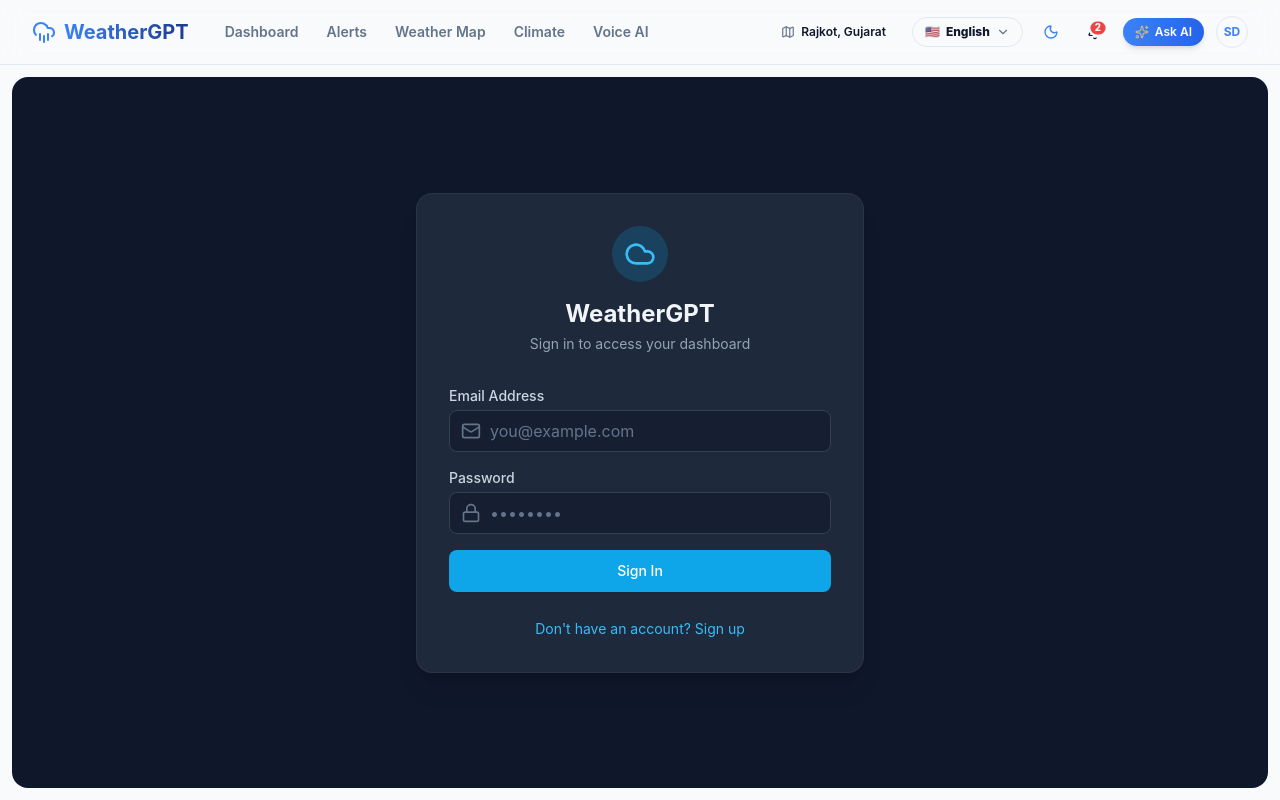
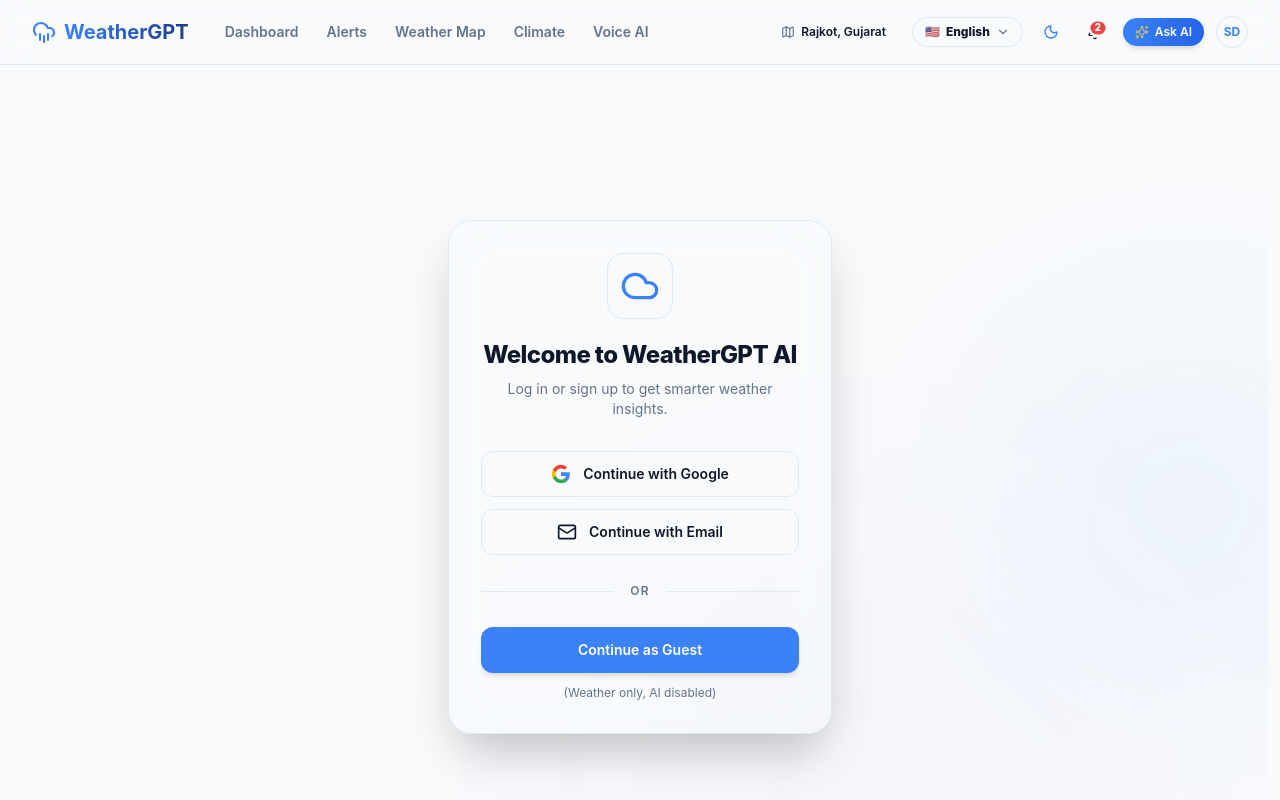
Before and after one commit to sharaddetroja/WeatherGPT-, a React (Vite) app: page /chat in a window 1280 px wide. Built offline with nearby package versions, Linux system fonts and the light colour scheme; a web font is replaced by a local one.

Commit message:
feat: upgrade auth UI to premium ChatGPT style

```diff
--- a/src/pages/AuthPage.tsx
+++ b/src/pages/AuthPage.tsx
@@ -1,16 +1,32 @@
 import React, { useState } from 'react';
 import { useUserProfile } from '../hooks/useUserProfile';
-import { Cloud, Lock, Mail, User, Loader2 } from 'lucide-react';
+import { useNavigate } from 'react-router-dom';
+import { Cloud, Lock, Mail, User, Loader2, ArrowLeft } from 'lucide-react';
+import { motion, AnimatePresence } from 'motion/react';
 import emailjs from '@emailjs/browser';
 
 const AuthPage = () => {
   const [isLogin, setIsLogin] = useState(true);
+  const [showEmailForm, setShowEmailForm] = useState(false);
   const { login, signup } = useUserProfile();
+  const navigate = useNavigate();
 
   const [name, setName] = useState('');
   const [email, setEmail] = useState('');
   const [password, setPassword] = useState('');
   const [isLoading, setIsLoading] = useState(false);
+
+  const handleMockOauth = () => {
+    setIsLoading(true);
+    setTimeout(() => {
+      login();
+      setIsLoading(false);
+    }, 1200);
+  };
+
+  const handleGuest = () => {
+    navigate('/');
+  };
 
   const handleSubmit = async (e: React.FormEvent) => {
     e.preventDefault();
@@ -18,20 +34,14 @@ const AuthPage = () => {
 
     try {
       if (isLogin) {
-        // Here you could also send a login notification email if desired
-        // For now we just login
         login();
       } else {
         if (name && email && password) {
-          // Implement EmailJS for Signup
-          // Replace these strings with your actual EmailJS IDs
           const serviceID = 'YOUR_SERVICE_ID';
           const templateID = 'YOUR_TEMPLATE_ID';
           const publicKey = 'YOUR_PUBLIC_KEY';
 
           try {
-            // Note: If you don't have these set up yet, this will fail.
-            // Comment this out or replace with actual keys to make it work.
             if (serviceID !== 'YOUR_SERVICE_ID') {
               await emailjs.send(
                 serviceID,
@@ -43,11 +53,9 @@ const AuthPage = () => {
                 },
                 publicKey
               );
-            } else {
-              console.log('EmailJS not configured with actual keys. Skipping email send.');
             }
           } catch (error) {
-            console.error('Error sending email via EmailJS:', error);
+            console.error('Error sending email:', error);
           }
 
           signup();
@@ -59,33 +67,111 @@ const AuthPage = () => {
   };
 
   return (
-    <div className="h-full w-full bg-slate-900 text-slate-100 flex items-center justify-center p-4 rounded-2xl">
-      <div className="max-w-md w-full bg-slate-800 rounded-2xl shadow-xl overflow-hidden border border-slate-700/50">
-        <div className="p-8">
+    <div className="h-full w-full min-h-[100dvh] flex items-center justify-center p-4 relative overflow-hidden bg-background text-foreground">
+      {/* Animated Weather Background */}
+      <div className="absolute inset-0 z-0 overflow-hidden pointer-events-none opacity-50 dark:opacity-30">
+        <div className="absolute -top-40 -left-40 w-96 h-96 bg-primary/20 rounded-full blur-[100px] animate-pulse" />
+        <div className="absolute top-1/3 -right-20 w-80 h-80 bg-blue-500/20 rounded-full blur-[120px] animate-pulse" style={{ animationDelay: '2s' }} />
+        <div className="absolute -bottom-40 left-1/2 w-[30rem] h-[30rem] bg-indigo-500/10 rounded-full blur-[150px] animate-pulse" style={{ animationDelay: '4s' }} />
+      </div>
+
+      <motion.div
+        initial={{ opacity: 0, y: 20 }}
+        animate={{ opacity: 1, y: 0 }}
+        transition={{ duration: 0.6, ease: [0.22, 1, 0.36, 1] }}
+        className="max-w-sm w-full z-10"
+      >
+        <div className="bg-card/70 backdrop-blur-xl rounded-3xl shadow-2xl overflow-hidden border border-border/50 p-8">
           <div className="flex flex-col items-center justify-center mb-8">
-            <div className="bg-sky-500/20 p-3 rounded-full mb-4">
-              <Cloud className="w-8 h-8 text-sky-400" />
-            </div>
-            <h1 className="text-2xl font-bold text-center">WeatherGPT</h1>
-            <p className="text-slate-400 text-sm mt-1 text-center">
-              {isLogin ? 'Sign in to access your dashboard' : 'Create an account to get started'}
+            <motion.div
+              initial={{ scale: 0.8 }}
+              animate={{ scale: 1 }}
+              transition={{ type: 'spring', bounce: 0.5 }}
+              className="bg-primary/10 p-3 rounded-2xl mb-5 border border-primary/20"
+            >
+              <Cloud className="w-10 h-10 text-primary" />
+            </motion.div>
+            <h1 className="text-2xl font-extrabold text-center tracking-tight">Welcome to WeatherGPT AI</h1>
+            <p className="text-muted-foreground text-sm mt-2 text-center">
+              Log in or sign up to get smarter weather insights.
             </p>
           </div>
+
+          <AnimatePresence mode="wait">
+            {!showEmailForm ? (
+              <motion.div
+                key="social-auth"
+                initial={{ opacity: 0, x: -20 }}
+                animate={{ opacity: 1, x: 0 }}
+                exit={{ opacity: 0, x: 20 }}
+                className="space-y-3"
+              >
+                <button
+                  onClick={handleMockOauth}
+                  disabled={isLoading}
+                  className="w-full flex items-center justify-center gap-3 py-3 px-4 border border-border bg-background hover:bg-muted rounded-xl text-sm font-semibold transition-all"
+                >
+                  <svg className="w-5 h-5" viewBox="0 0 24 24">
+                    <path d="M22.56 12.25c0-.78-.07-1.53-.2-2.25H12v4.26h5.92c-.26 1.37-1.04 2.53-2.21 3.31v2.77h3.57c2.08-1.92 3.28-4.74 3.28-8.09z" fill="#4285F4"/>
+                    <path d="M12 23c2.97 0 5.46-.98 7.28-2.66l-3.57-2.77c-.98.66-2.23 1.06-3.71 1.06-2.86 0-5.29-1.93-6.16-4.53H2.18v2.84C3.99 20.53 7.7 23 12 23z" fill="#34A853"/>
+                    <path d="M5.84 14.09c-.22-.66-.35-1.36-.35-2.09s.13-1.43.35-2.09V7.07H2.18C1.43 8.55 1 10.22 1 12s.43 3.45 1.18 4.93l2.85-2.22.81-.62z" fill="#FBBC05"/>
+                    <path d="M12 5.38c1.62 0 3.06.56 4.21 1.64l3.15-3.15C17.45 2.09 14.97 1 12 1 7.7 1 3.99 3.47 2.18 7.07l3.66 2.84c.87-2.6 3.3-4.53 6.16-4.53z" fill="#EA4335"/>
+                    <path d="M1 1h22v22H1z" fill="none"/>
+                  </svg>
+                  Continue with Google
+                </button>
+
+                <button
+                  onClick={() => setShowEmailForm(true)}
+                  className="w-full flex items-center justify-center gap-3 py-3 px-4 border border-border bg-background hover:bg-muted rounded-xl text-sm font-semibold transition-all"
+                >
+                  <Mail className="w-5 h-5 text-foreground" />
+                  Continue with Email
+                </button>
+
+                <div className="relative py-4 flex items-center">
+                  <div className="flex-grow border-t border-border"></div>
+                  <span className="flex-shrink-0 mx-4 text-xs text-muted-foreground uppercase tracking-widest font-semibold">Or</span>
+                  <div className="flex-grow border-t border-border"></div>
+                </div>
+
+                <button
+                  onClick={handleGuest}
+                  className="w-full flex items-center justify-center gap-3 py-3 px-4 border border-transparent bg-primary text-primary-foreground hover:bg-primary/90 shadow-md rounded-xl text-sm font-semibold transition-all"
+                >
+                  Continue as Guest
+                </button>
+                <p className="text-center text-xs text-muted-foreground mt-2">
+                  (Weather only, AI disabled)
+                </p>
+              </motion.div>
+            ) : (
+              <motion.div
+                key="email-auth"
+                initial={{ opacity: 0, x: 20 }}
+                animate={{ opacity: 1, x: 0 }}
+                exit={{ opacity: 0, x: -20 }}
+              >
+                <button
+                  onClick={() => setShowEmailForm(false)}
+                  className="flex items-center gap-1.5 text-xs font-semibold text-muted-foreground hover:text-foreground mb-4 transition-colors"
+                >
+                  <ArrowLeft className="w-3.5 h-3.5" /> Back
+                </button>
 
                 <form onSubmit={handleSubmit} className="space-y-4">
                   {!isLogin && (
                     <div>
-                <label className="block text-sm font-medium text-slate-300 mb-1">Full Name</label>
                       <div className="relative">
                         <div className="absolute inset-y-0 left-0 pl-3 flex items-center pointer-events-none">
-                    <User className="h-5 w-5 text-slate-500" />
+                          <User className="h-4 w-4 text-muted-foreground" />
                         </div>
                         <input
                           type="text"
                           value={name}
                           onChange={(e) => setName(e.target.value)}
-                    className="block w-full pl-10 pr-3 py-2 border border-slate-700 rounded-lg bg-slate-900/50 text-white placeholder-slate-500 focus:outline-none focus:ring-2 focus:ring-sky-500 focus:border-transparent transition-colors"
-                    placeholder="John Doe"
+                          className="block w-full pl-9 pr-3 py-2.5 border border-border rounded-xl bg-background text-foreground placeholder:text-muted-foreground focus:outline-none focus:ring-2 focus:ring-primary focus:border-transparent transition-all sm:text-sm"
+                          placeholder="Full Name"
                           required={!isLogin}
                         />
                       </div>
@@ -93,34 +179,32 @@ const AuthPage = () => {
                   )}
 
                   <div>
-              <label className="block text-sm font-medium text-slate-300 mb-1">Email Address</label>
                     <div className="relative">
                       <div className="absolute inset-y-0 left-0 pl-3 flex items-center pointer-events-none">
-                  <Mail className="h-5 w-5 text-slate-500" />
+                        <Mail className="h-4 w-4 text-muted-foreground" />
                       </div>
                       <input
                         type="email"
                         value={email}
                         onChange={(e) => setEmail(e.target.value)}
-                  className="block w-full pl-10 pr-3 py-2 border border-slate-700 rounded-lg bg-slate-900/50 text-white placeholder-slate-500 focus:outline-none focus:ring-2 focus:ring-sky-500 focus:border-transparent transition-colors"
-                  placeholder="you@example.com"
+                        className="block w-full pl-9 pr-3 py-2.5 border border-border rounded-xl bg-background text-foreground placeholder:text-muted-foreground focus:outline-none focus:ring-2 focus:ring-primary focus:border-transparent transition-all sm:text-sm"
+                        placeholder="Email Address"
                         required
                       />
                     </div>
                   </div>
 
                   <div>
-              <label className="block text-sm font-medium text-slate-300 mb-1">Password</label>
                     <div className="relative">
                       <div className="absolute inset-y-0 left-0 pl-3 flex items-center pointer-events-none">
-                  <Lock className="h-5 w-5 text-slate-500" />
+                        <Lock className="h-4 w-4 text-muted-foreground" />
                       </div>
                       <input
                         type="password"
                         value={password}
                         onChange={(e) => setPassword(e.target.value)}
-                  className="block w-full pl-10 pr-3 py-2 border border-slate-700 rounded-lg bg-slate-900/50 text-white placeholder-slate-500 focus:outline-none focus:ring-2 focus:ring-sky-500 focus:border-transparent transition-colors"
-                  placeholder="••••••••"
+                        className="block w-full pl-9 pr-3 py-2.5 border border-border rounded-xl bg-background text-foreground placeholder:text-muted-foreground focus:outline-none focus:ring-2 focus:ring-primary focus:border-transparent transition-all sm:text-sm"
+                        placeholder="Password"
                         required
                       />
                     </div>
@@ -129,11 +213,11 @@ const AuthPage = () => {
                   <button
                     type="submit"
                     disabled={isLoading}
-              className="w-full flex justify-center items-center gap-2 py-2.5 px-4 border border-transparent rounded-lg shadow-sm text-sm font-medium text-white bg-sky-500 hover:bg-sky-600 focus:outline-none focus:ring-2 focus:ring-offset-2 focus:ring-offset-slate-900 focus:ring-sky-500 transition-colors mt-6 disabled:opacity-50 disabled:cursor-not-allowed"
+                    className="w-full flex justify-center items-center gap-2 py-2.5 px-4 rounded-xl shadow-md text-sm font-semibold text-primary-foreground bg-primary hover:bg-primary/90 transition-all mt-6 disabled:opacity-50 disabled:cursor-not-allowed"
                   >
                     {isLoading ? (
                       <>
-                  <Loader2 className="w-5 h-5 animate-spin" />
+                        <Loader2 className="w-4 h-4 animate-spin" />
                         {isLogin ? 'Signing In...' : 'Signing Up...'}
                       </>
                     ) : (
@@ -145,13 +229,16 @@ const AuthPage = () => {
                 <div className="mt-6 text-center">
                   <button
                     onClick={() => setIsLogin(!isLogin)}
-              className="text-sm text-sky-400 hover:text-sky-300 transition-colors focus:outline-none"
+                    className="text-sm font-semibold text-primary hover:text-primary/80 transition-colors focus:outline-none"
                   >
                     {isLogin ? "Don't have an account? Sign up" : 'Already have an account? Sign in'}
                   </button>
                 </div>
+              </motion.div>
+            )}
+          </AnimatePresence>
         </div>
-      </div>
+      </motion.div>
     </div>
   );
 };
```
Lines whose indentation alone changed are shown as unchanged.
